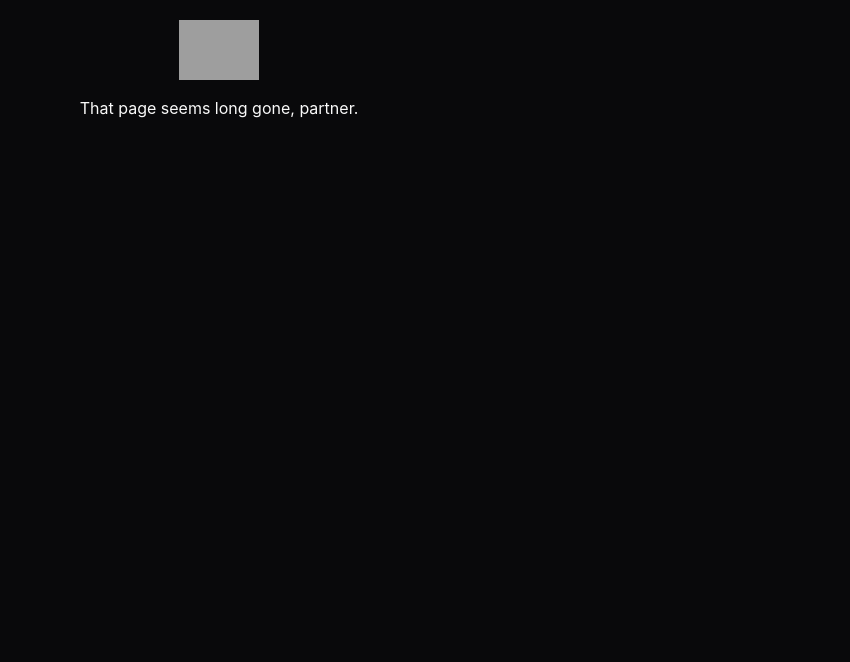
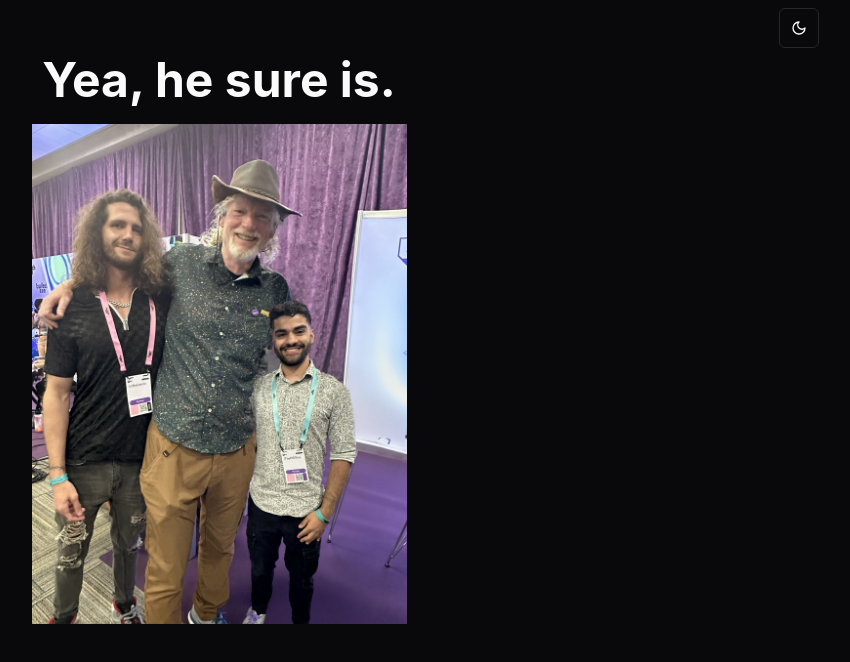
Before and after one commit to TheJoshJ/TheRSGuyBangs, a React (Vite) app: page /short in a window 1280 px wide. Shown: the top 662 px of the page, without its empty margins (421-1271 px from the left). Built offline with nearby package versions, Linux system fonts and the light colour scheme; grey boxes are pictures that could not be loaded.

Commit message:
short update

```diff
--- a/src/App.tsx
+++ b/src/App.tsx
@@ -4,8 +4,9 @@ import NotFound from "./pages/notFound/NotFound";
 import PageLayout from "./layout/PageLayout";
 import { QueryClient, QueryClientProvider } from "@tanstack/react-query";
 import { ThemeProvider } from "./components/theme-provider";
+import Short from "./pages/short/Short";
 
-const publicRoutes = [{ path: "/", element: <Home /> }];
+const publicRoutes = [{ path: "/", element: <Home /> }, { path: "/short", element: <Short /> }];
 
 const queryClient = new QueryClient();
 
--- /dev/null
+++ b/src/pages/short/Short.tsx
@@ -0,0 +1,10 @@
+const Short = () => {
+  return (
+    <div className="flex flex-col items-center gap-5">
+      <h1 className="text-5xl font-bold">Yea, he sure is.</h1>
+      <img className="max-h-[500px]" src="short.jpg"/>
+    </div>
+  );
+};
+
+export default Short;
```
Also changed, not shown: public/short.jpg (added).
